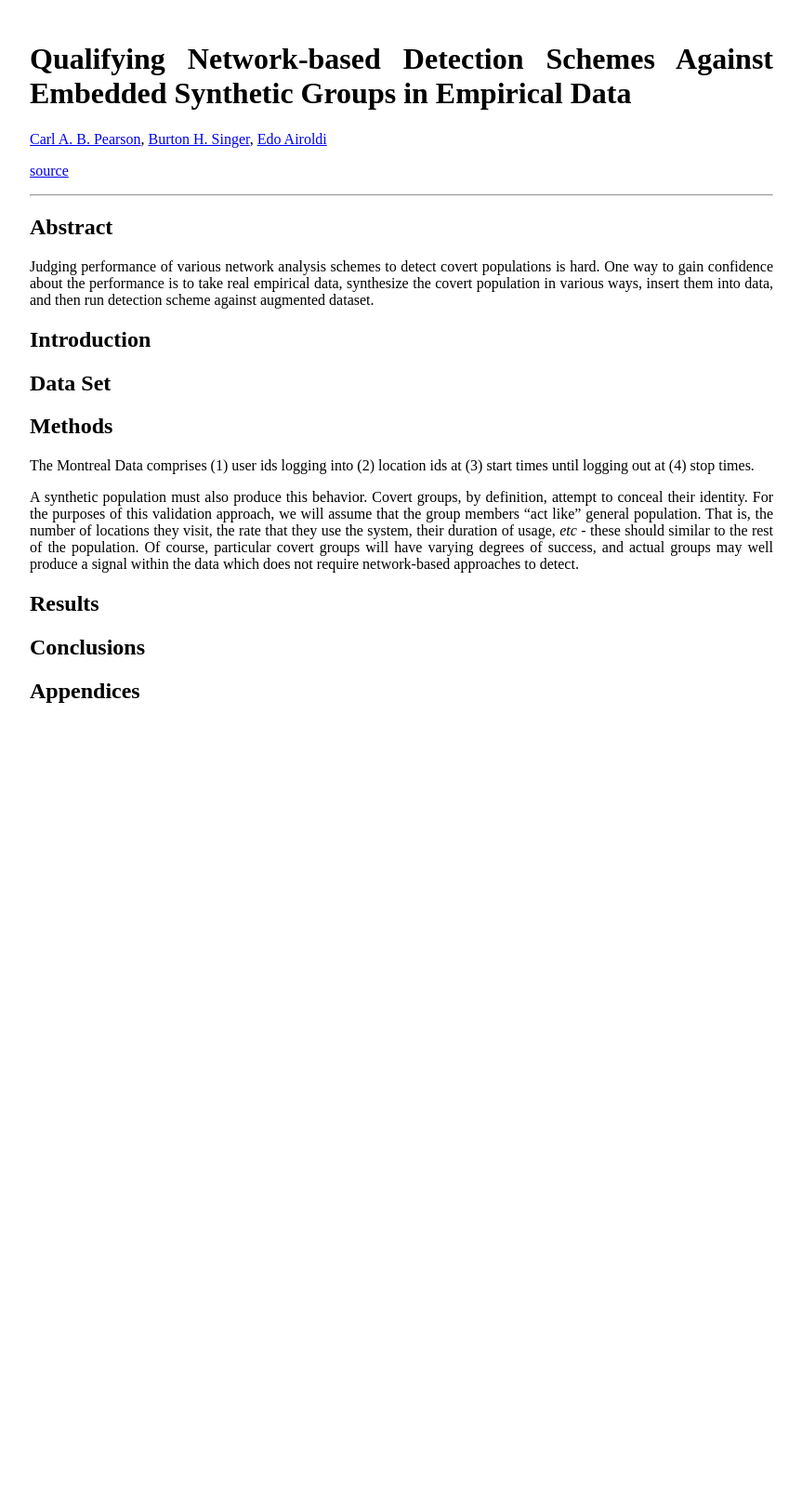
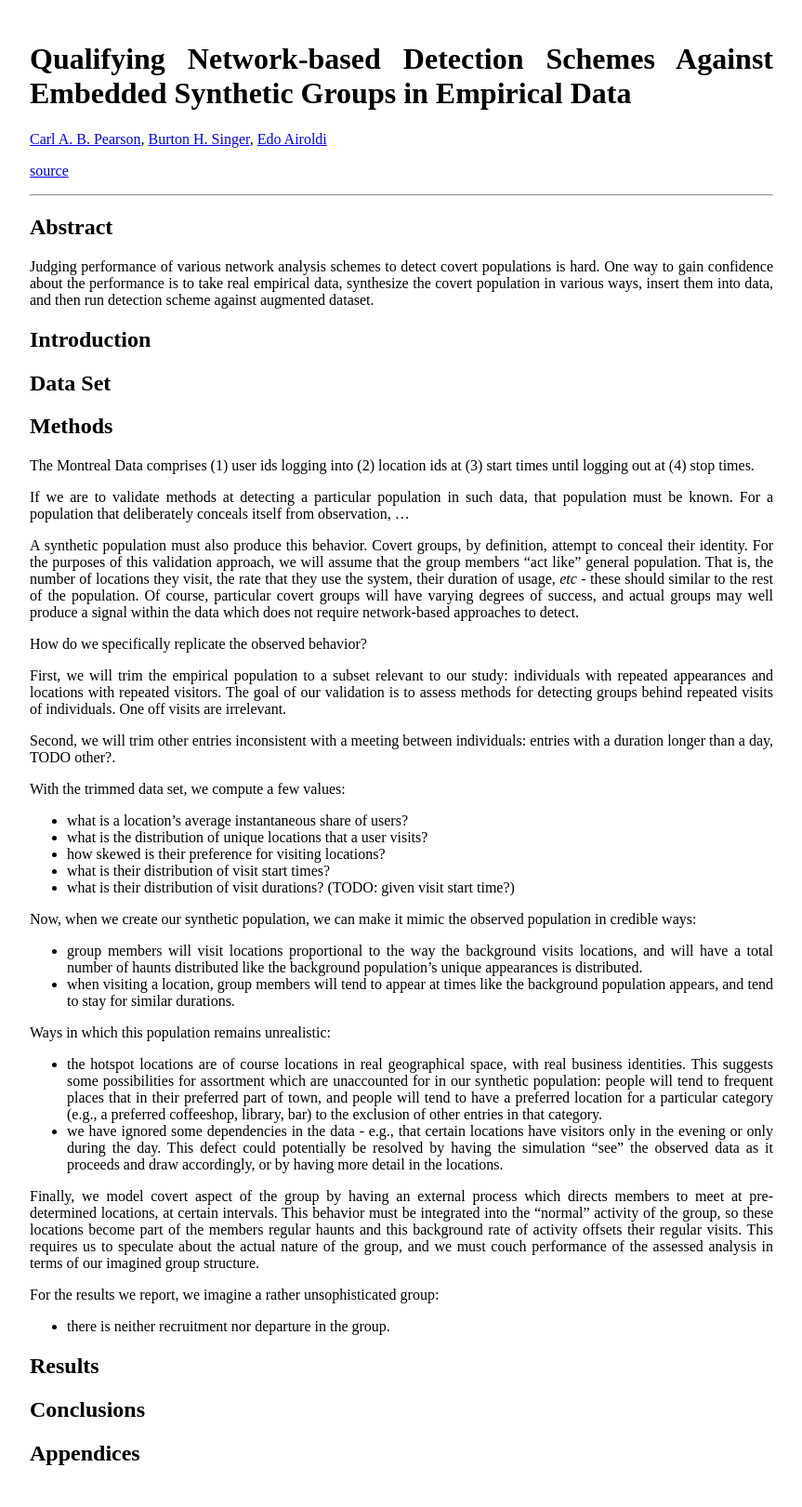
Before and after one commit to pearsonca/scala-commsim, a Jekyll site: the page built from pub.md, in a window 1280 px wide. Shown: the whole page at 93% size, without its empty margins (208-1071 px from the left). Built offline with Jekyll 4.4.1, drawn with Linux system fonts in a browser that asks for light colours; before the commit the page ends 900 px from its top, so only the background shows below that.

Commit message:
more details in methods

```diff
--- a/pub.md
+++ b/pub.md
@@ -25,6 +25,10 @@ scheme against augmented dataset.
 The Montreal Data comprises (1) user ids logging into (2) location ids at (3) start
 times until logging out at (4) stop times.
 
+If we are to validate methods at detecting a particular population in such data,
+that population must be known.  For a population that deliberately conceals itself
+from observation, ...
+
 A synthetic population must also produce this behavior.  Covert groups, by
 definition, attempt to conceal their identity.  For the purposes of this
 validation approach, we will assume that the group members "act like" general
@@ -34,6 +38,59 @@ the population. Of course, particular covert groups will have varying degrees of
 success, and actual groups may well produce a signal within the data which does
 not require network-based approaches to detect.
 
+How do we specifically replicate the observed behavior?
+
+First, we will trim the empirical population to a subset relevant to our study:
+individuals with repeated appearances and locations with repeated visitors.  The
+goal of our validation is to assess methods for detecting groups behind repeated
+visits of individuals.  One off visits are irrelevant.
+
+Second, we will trim other entries inconsistent with a meeting between individuals: entries with a duration
+longer than a day, TODO other?.
+
+With the trimmed data set, we compute a few values:
+
+ - what is a location's average instantaneous share of users?
+ - what is the distribution of unique locations that a user visits?
+ - how skewed is their preference for visiting locations?
+ - what is their distribution of visit start times?
+ - what is their distribution of visit durations? (TODO: given visit start time?)
+
+Now, when we create our synthetic population, we can make it mimic the observed
+population in credible ways:
+
+ - group members will visit locations proportional to the way the background
+ visits locations, and will have a total number of haunts distributed like the
+ background population's unique appearances is distributed.
+ - when visiting a location, group members will tend to appear at times like
+ the background population appears, and tend to stay for similar durations.
+
+Ways in which this population remains unrealistic:
+
+ - the hotspot locations are of course locations in real geographical space,
+ with real business identities.  This suggests some possibilities for assortment
+ which are unaccounted for in our synthetic population: people will tend to frequent
+ places that in their preferred part of town, and people will tend to have a preferred
+ location for a particular category (e.g., a preferred coffeeshop, library, bar)
+ to the exclusion of other entries in that category.
+ - we have ignored some dependencies in the data - e.g., that certain locations
+ have visitors only in the evening or only during the day.  This defect could
+ potentially be resolved by having the simulation "see" the observed data as it
+ proceeds and draw accordingly, or by having more detail in the locations.
+
+Finally, we model covert aspect of the group by having an external process which
+directs members to meet at pre-determined locations, at certain intervals.  This
+behavior must be integrated into the "normal" activity of the group, so these
+locations become part of the members regular haunts and this background rate of
+activity offsets their regular visits.  This requires us to speculate about the actual
+nature of the group, and we must couch performance of the assessed analysis in
+terms of our imagined group structure.
+
+For the results we report, we imagine a rather unsophisticated group:
+
+ - there is neither recruitment nor departure in the group.
+
+
 ##Results
 
 ##Conclusions
```
